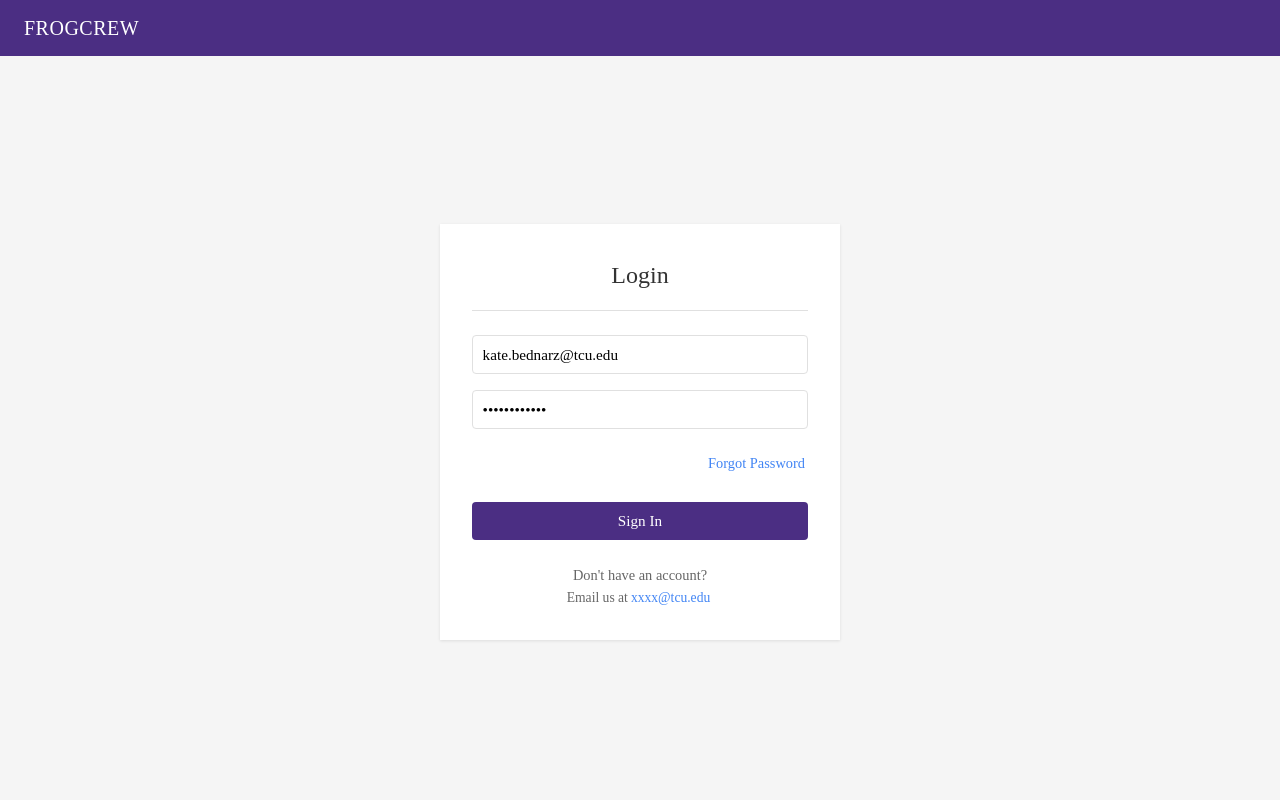
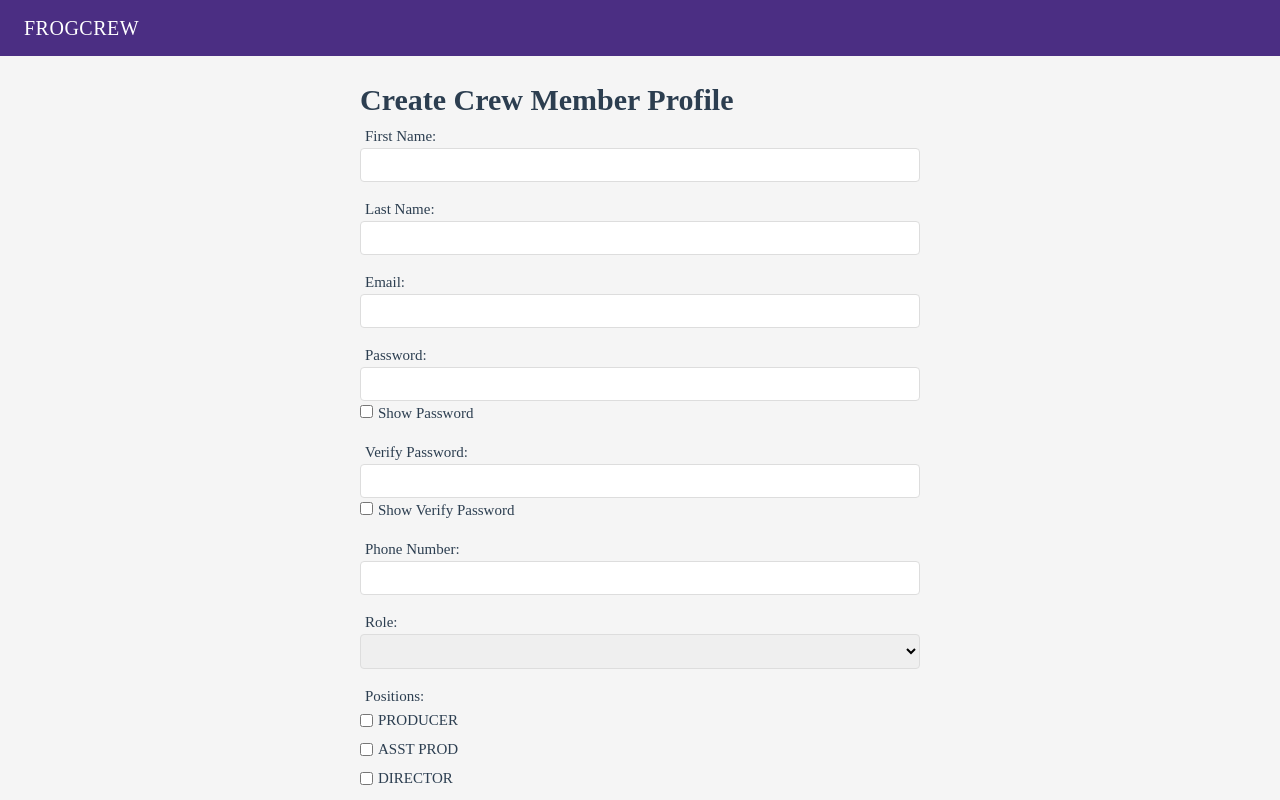
Before and after one commit to alsuri04/FrogCrew-frontend, a Vue app: page /register in a window 1280 px wide. Built offline with nearby package versions, Linux system fonts and the light colour scheme.

Commit message:
Completed the separation of Create Profile

```diff
--- a/src/App.vue
+++ b/src/App.vue
@@ -7,8 +7,11 @@
       <UserApp />
     </div>
   </div>
+  <div v-else-if="path==='/register'">
+    <CreateProfileView />
+  </div>
   <div v-else>
-    <LoginView />
+      <LoginView />
   </div>
 
   <!-- Logout Confirmation Modal -->
@@ -26,10 +29,16 @@
 <script setup>
 import { computed } from 'vue';
 import { useStore } from 'vuex';
+import {useRoute} from 'vue-router'
 import AdminApp from './AdminApp.vue';
 import UserApp from './UserApp.vue';
 import LoginView from './views/LoginView.vue';
+import CreateProfileView from './views/CreateProfileView.vue';
+import router from './router';
 
 const store = useStore();
 const isAdmin = computed(() => store.state.isAdmin);
+const route=useRoute();
+const path = computed(() =>route.path)
+
 </script>
--- a/src/components/CrewMember/CreateProfile.vue
+++ b/src/components/CrewMember/CreateProfile.vue
@@ -1,4 +1,7 @@
 <template>
+  <div class="top-bar">
+      <span class="frogcrew-text">FROGCREW</span>
+  </div>
   <div class="create-profile-container">
     <h1>Create Crew Member Profile</h1>
     <form @submit.prevent="submitProfile">
@@ -101,6 +104,21 @@ export default {
 </script>
 
 <style scoped>
+.top-bar {
+  background-color: #4B2E83;
+  width: 100%;
+  padding: 0.75rem 1.5rem;
+  display: flex;
+  align-items: center;
+}
+
+.frogcrew-text {
+  color: white;
+  font-size: 1.25rem;
+  font-weight: 500;
+  letter-spacing: 0.5px;
+}
+
 .create-profile-container {
   padding: 20px;
   max-width: 600px;
--- a/src/components/Navigation/AdminNavBar.vue
+++ b/src/components/Navigation/AdminNavBar.vue
@@ -17,7 +17,7 @@
     <div class="nav-item">
       <div class="nav-link"
            @click="isCrewOpen = !isCrewOpen"
-           :class="{ 'active': $route.path.includes('/crew-members') || $route.path === '/availability' || $route.path === '/create-profile' }">
+           :class="{ 'active': $route.path.includes('/crew-members') || $route.path === '/availability'}">
         <span class="nav-icon">◫</span>
         <span class="nav-text">Crew Members</span>
         <span class="dropdown-arrow" :class="{ 'rotated': isCrewOpen }">▼</span>
@@ -34,12 +34,6 @@
                    :class="{ 'active': $route.path === '/availability' }">
           <span class="nav-icon">◫</span>
           <span class="nav-text">Availability</span>
-        </RouterLink>
-        <RouterLink to="/create-profile"
-                   class="nav-link submenu-link"
-                   :class="{ 'active': $route.path === '/create-profile' }">
-          <span class="nav-icon">◫</span>
-          <span class="nav-text">Create Profile</span>
         </RouterLink>
       </div>
     </div>
--- a/src/router/index.js
+++ b/src/router/index.js
@@ -103,7 +103,7 @@ const routes = [
     ]
   },
   {
-    path: '/create-profile',
+    path: '/register',
     name: 'createProfile',
     component: CreateProfile
   },
--- /dev/null
+++ b/src/views/CreateProfileView.vue
@@ -0,0 +1,9 @@
+<script setup>
+import CreateProfile from '../components/CrewMember/CreateProfile.vue';
+</script>
+
+<template>
+  <main>
+    <CreateProfile />
+  </main>
+</template>
```
Also changed, not shown: 1 other file (tests, documents, lock files or other folders).
